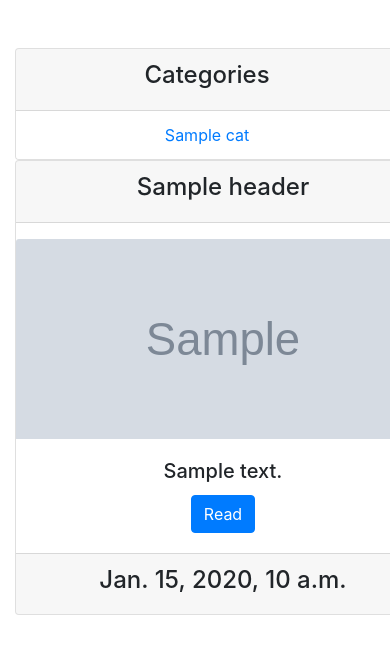
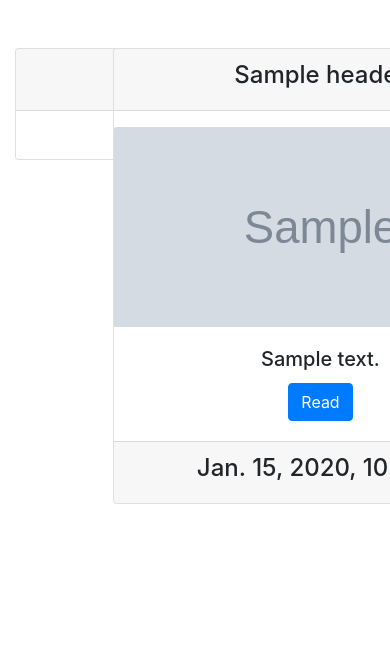
Before and after one commit to FNSdev/webstore, a Django app: template django/core/templates/core/index.html in a window 390 px wide; the page is wider, and only the part inside the window is pictured. Shown: the part 56-718 px from the top of that part. Run offline with Django 3.2, Linux system fonts and the light colour scheme; the template is opened without the code that fills it: most values are stand-ins (such as "Sample title", 1, 10 or a date in 2020); grey boxes marked "Sample" are stand-in pictures; some libraries are stand-ins or nearby versions.

Commit message:
Trying to fix grid scaling #11

```diff
--- a/django/templates/base.html
+++ b/django/templates/base.html
@@ -2,6 +2,8 @@
 <!DOCTYPE html>
 <html lang="en">
     <head>
+        <meta name="viewport"
+              content="width=device-width, initial-scale=1">
         <link rel="stylesheet"
               href="https://stackpath.bootstrapcdn.com/bootstrap/4.1.3/css/bootstrap.min.css"
               integrity="sha384-MCw98/SFnGE8fJT3GXwEOngsV7Zt27NXFoaoApmYm81iuXoPkFOJwJ8ERdknLPMO"
@@ -44,15 +46,15 @@
 
         <div class="container-fluid mt-5 mb-5">
             <div class="row">
-                <div class="col-md-3" align="center">
+                <div class="col-12-xs col-3" align="center">
                     {% block sidebar_left %}
                     {% endblock %}
                 </div>
-                <div class="col-md-6" align="center">
+                <div class="col-12-xs col-6" align="center">
                     {% block main %}
                     {% endblock %}
                 </div>
-                <div class="col-md-3" align="center">
+                <div class="col-12-xs col-3" align="center">
                     {% block sidebar_right %}
                     {% endblock %}
                 </div>
```
